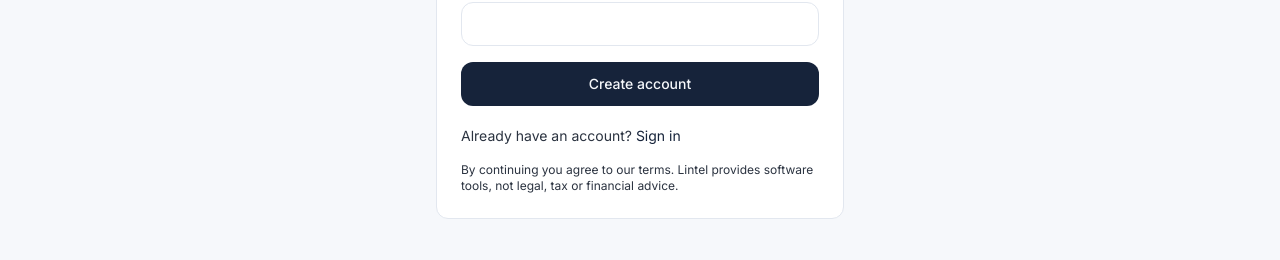
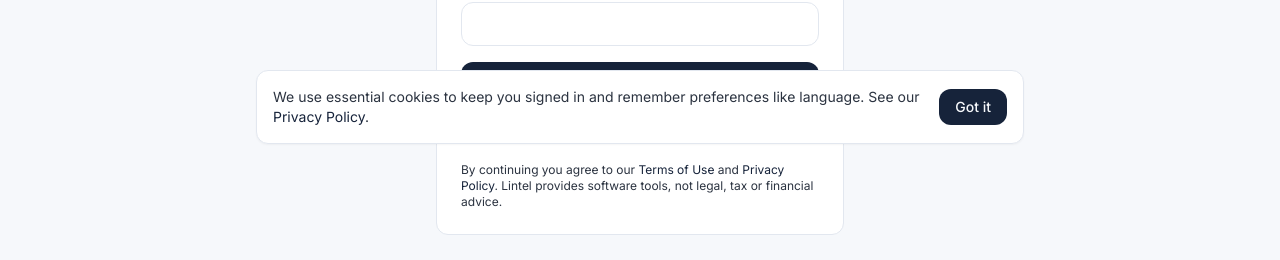
Before and after one commit to MeyerDigitalco/lintel, a Next.js app: page /signup in a window 1280 px wide. Shown: the part 644-904 px from the top of the page. Built offline with nearby package versions, Linux system fonts and the light colour scheme; no server answers.

Commit message:
Signup terms/privacy consent links + site-wide cookie consent banner

```diff
--- a/app/layout.tsx
+++ b/app/layout.tsx
@@ -44,6 +44,8 @@ export const viewport: Viewport = {
   themeColor: "#16233A",
 };
 
+import { CookieConsent } from "@/components/site/CookieConsent";
+
 export default function RootLayout({
   children,
 }: {
@@ -51,7 +53,7 @@ export default function RootLayout({
 }) {
   return (
     <html lang="en-GB" className={`${inter.variable} ${interTight.variable}`}>
-      <body className="font-sans antialiased">{children}</body>
+      <body className="font-sans antialiased">{children}<CookieConsent /></body>
     </html>
   );
 }
--- a/app/signup/page.tsx
+++ b/app/signup/page.tsx
@@ -34,8 +34,11 @@ export default function SignupPage() {
               </Link>
             </p>
             <p className="mt-4 text-xs text-slate">
-              By continuing you agree to our terms. Lintel provides software
-              tools, not legal, tax or financial advice.
+              By continuing you agree to our{" "}
+              <Link href="/terms" className="text-evergreen hover:underline">Terms of Use</Link>{" "}
+              and{" "}
+              <Link href="/privacy" className="text-evergreen hover:underline">Privacy Policy</Link>.
+              Lintel provides software tools, not legal, tax or financial advice.
             </p>
           </CardBody>
         </Card>
--- /dev/null
+++ b/components/site/CookieConsent.tsx
@@ -0,0 +1,42 @@
+"use client";
+
+import { useEffect, useState } from "react";
+import Link from "next/link";
+
+const KEY = "lintel_cookie_consent";
+
+export function CookieConsent() {
+  const [show, setShow] = useState(false);
+
+  useEffect(() => {
+    try {
+      if (!localStorage.getItem(KEY)) setShow(true);
+    } catch {
+      // storage unavailable — don't block the page
+    }
+  }, []);
+
+  function accept() {
+    try { localStorage.setItem(KEY, new Date().toISOString()); } catch { /* ignore */ }
+    setShow(false);
+  }
+
+  if (!show) return null;
+
+  return (
+    <div className="fixed inset-x-0 bottom-0 z-50 px-3 pb-3">
+      <div className="mx-auto flex max-w-3xl flex-col items-start gap-3 rounded-lintel border border-hairline bg-surface p-4 shadow-card sm:flex-row sm:items-center sm:justify-between">
+        <p className="text-sm text-slate">
+          We use essential cookies to keep you signed in and remember preferences like language. See our{" "}
+          <Link href="/privacy" className="text-evergreen hover:underline">Privacy Policy</Link>.
+        </p>
+        <button
+          onClick={accept}
+          className="shrink-0 rounded-lintel bg-evergreen px-4 py-2 text-sm font-medium text-paper hover:opacity-90"
+        >
+          Got it
+        </button>
+      </div>
+    </div>
+  );
+}
```
